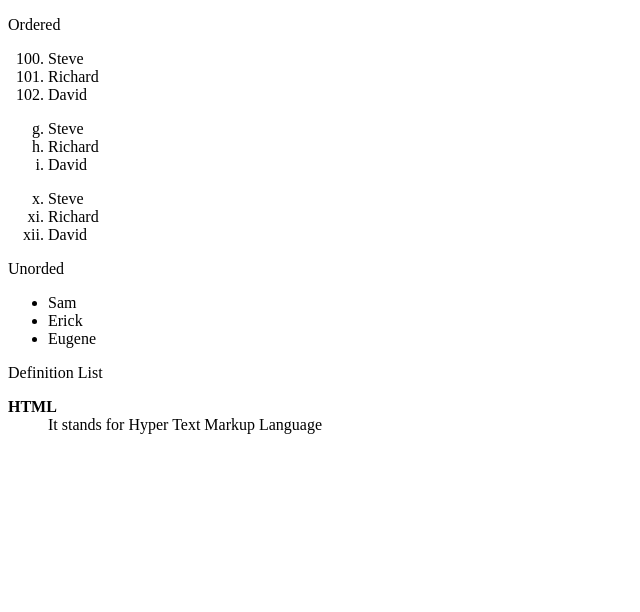
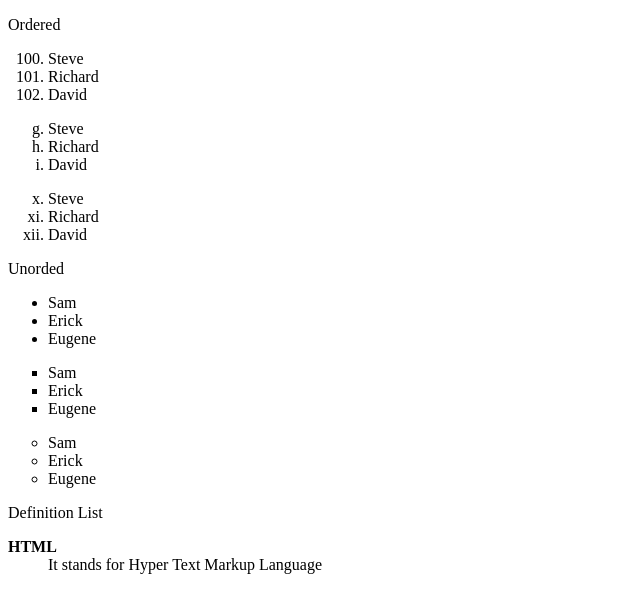
Before and after one commit to dgikungi/WebClass, a plain HTML site: page List/index.html in a window 1280 px wide. Shown: the whole page, without its empty margins (0-640 px from the left). Drawn offline with Linux system fonts and the light colour scheme.

Commit message:
list updated

```diff
--- a/List/index.html
+++ b/List/index.html
@@ -31,7 +31,7 @@
         <li>Erick</li>
         <li>Eugene</li>
     </ul>
-    <!-- <ul type="square">
+  <ul type="square">
         <li>Sam</li>
         <li>Erick</li>
         <li>Eugene</li>
@@ -40,7 +40,7 @@
         <li>Sam</li>
         <li>Erick</li>
         <li>Eugene</li>
-    </ul> -->
+    </ul>
 
 
     <p>Definition List</p>
```
